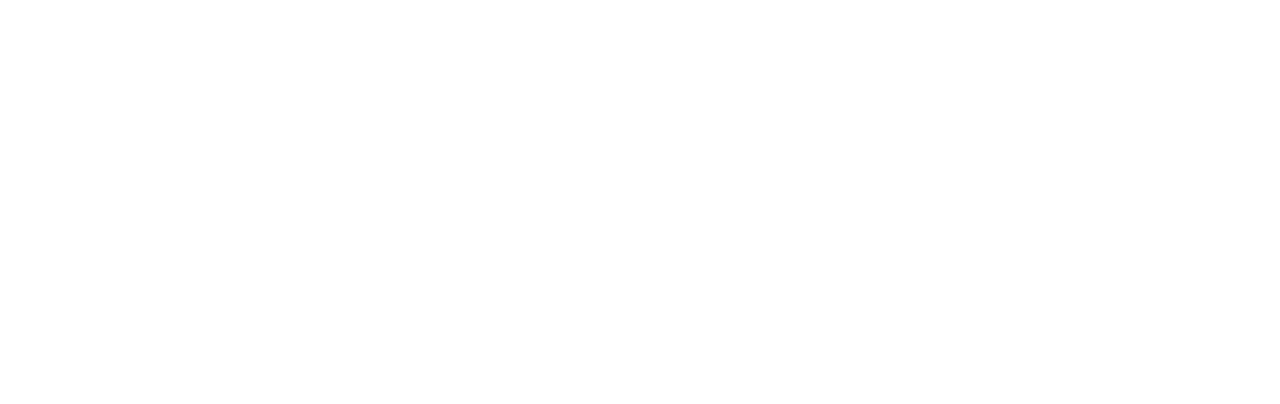
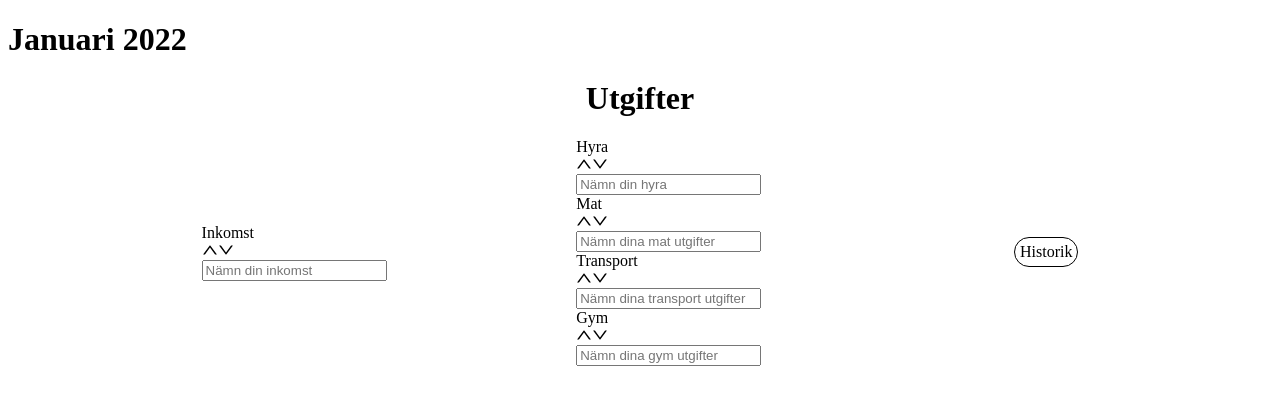
Before and after one commit to MaxHjarpe/Stekonomi, a React (Create React App) app: page /budget in a window 1280 px wide. Before the commit this address had no page. Shown: the top 404 px of the page. Built offline with nearby package versions, Linux system fonts and the light colour scheme.

Commit message:
Added Budget Page and Route

```diff
--- a/src/App.tsx
+++ b/src/App.tsx
@@ -1,6 +1,7 @@
 import React from "react";
 import { BrowserRouter, Route, Router, Routes } from "react-router-dom";
 import logo from "./logo.svg";
+import Budget from "./Pages/Budget";
 import Homepage from "./Pages/Homepage";
 
 function App() {
@@ -8,6 +9,7 @@
     <>
       <Routes>
         <Route path="/" element={<Homepage />} />
+        <Route path="/budget" element={<Budget/>} />
       </Routes>
     </>
   );
--- /dev/null
+++ b/src/CSS/budgetForm.css
@@ -0,0 +1,26 @@
+.budget__form {
+    display: flex;
+    justify-content: center;
+    align-items: center;
+}
+
+.utgifter {
+    display: flex;
+    justify-content: center;
+    align-items: center;
+}
+
+.budget__form__left {
+    margin-right: 15%;
+}
+
+.budget__form__right {
+    margin-left: 20%;
+    border: solid 1px;
+    border-color: black;
+    border-radius: 25px;
+}
+
+.history {
+    margin: 5px;
+}
--- a/src/Components/BudgetForm.tsx
+++ b/src/Components/BudgetForm.tsx
@@ -1,11 +1,13 @@
 import { Form, Input, InputNumber } from "antd";
 import React from "react";
+import "../CSS/budgetForm.css";
 
 const BudgetForm = () => {
+    return (
         <div className="budget">
+            <h1 className="utgifter">Utgifter</h1>
             <div className="budget__form">
-            <h1>Utgifter</h1>
-            <Form layout="horizontal">
+                <div className="budget__form__left">
                     <Form.Item
                     name="income"
                     rules={[{required: true, message: "Inkomst måste nämnas", min: 1}]}
@@ -16,6 +18,8 @@
                         //value={cardName}
                         />
                     </Form.Item>
+                </div>
+                <div className="budget__form__center">
                     <Form layout="vertical">
                         <Form.Item
                         name="rent"
@@ -54,13 +58,17 @@
                             />
                         </Form.Item>
                     </Form>
+                </div>
+                <div className="budget__form__right">
                     <Form.Item
-                    name="histoty"
+                        className="history"
+                        name="history"
                         label="Historik">
                     </Form.Item>
-            </Form>
                 </div>
             </div>
+        </div>
+    )
 }
 
 export default BudgetForm;
--- /dev/null
+++ b/src/Pages/Budget.tsx
@@ -0,0 +1,13 @@
+import React from "react"
+import BudgetForm from "../Components/BudgetForm";
+
+const Budget = () => {
+    return (
+        <div>
+            <h1>Januari 2022</h1>
+            <BudgetForm/>
+        </div>
+    )
+}
+
+export default Budget;
```
Lines whose indentation alone changed are shown as unchanged.
